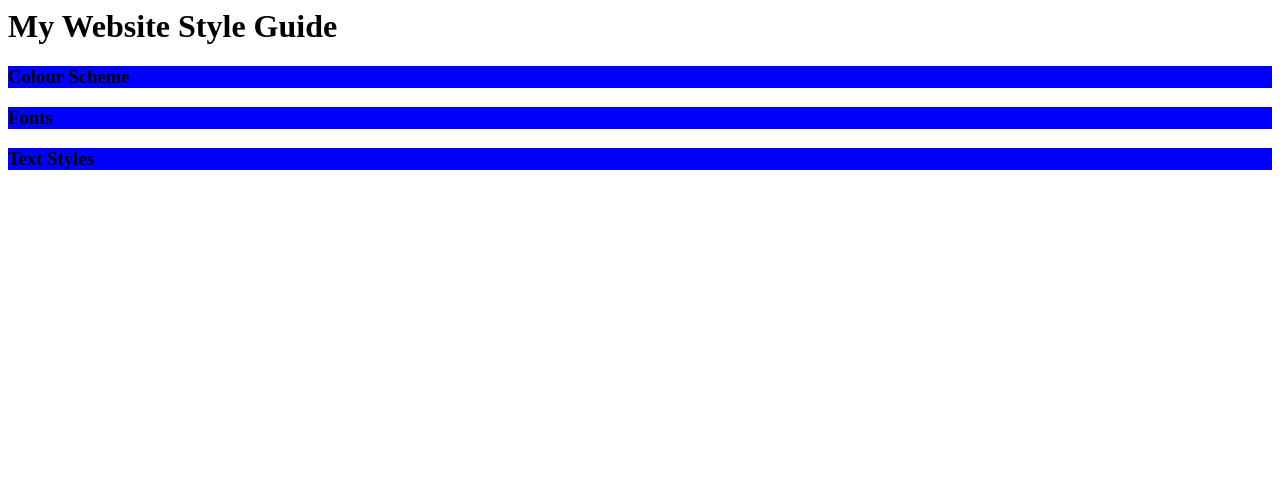
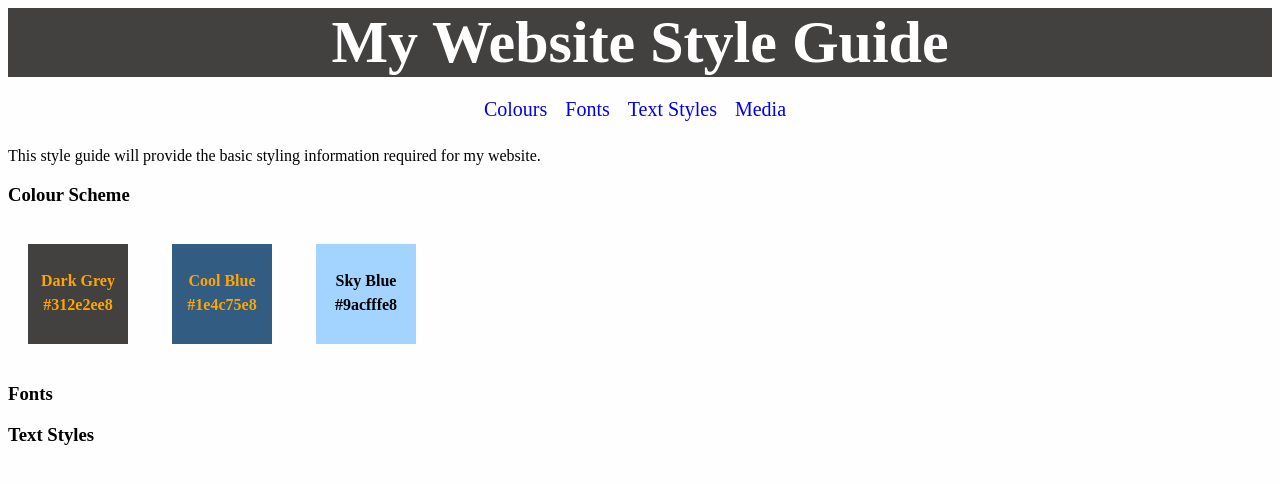
Before and after one commit to CH-MinuteMaker/Project-6---Style-Guide, a plain HTML site: page index.html in a window 1280 px wide. Drawn offline with Linux system fonts and the light colour scheme.

Commit message:
added navbar and colors section

```diff
--- a/index.html
+++ b/index.html
@@ -10,16 +10,32 @@
         <h1>My Website Style Guide</h1>
     </header>
 
-    <section id="colors">
-        <h3 class="section_heading">Colour Scheme</h3>
+    <nav>
+        <ul>
+            <li><a href="#">Colours</a></li>
+            <li><a href="#">Fonts</a></li>
+            <li><a href="#">Text Styles</a></li>
+            <li><a href="#">Media</a></li>
+        </ul>
+    </nav>
+
+    <section class="section" id="about">
+        <p>This style guide will provide the basic styling information required for my website.</p>
     </section>
 
-    <section id="fonts">
-        <h3 class="section_heading">Fonts</h3>
+    <section class="section">
+        <h3 class="section_heading" id="colours">Colour Scheme</h3>
+            <p class="colorbox" id="darkgrey">Dark Grey<br>#312e2ee8</p>
+            <p class="colorbox" id="coolblue">Cool Blue <br>#1e4c75e8</p>
+            <p class="colorbox" id="skyblue">Sky Blue <br>#9acfffe8</p>
     </section>
 
-    <section>
-        <h3 class="section_heading">Text Styles</h3>
+    <section class="section">
+        <h3 class="section_heading" id="fonts">Fonts</h3>
+    </section>
+
+    <section class="section">
+        <h3 class="section_heading" id="textstyles">Text Styles</h3>
     </section>
 </body>
 </html>
--- a/style.css
+++ b/style.css
@@ -1,23 +1,96 @@
-/* Entire Sheet */
-
-/* Header */
+body {
+    background-color: rgba(254, 254, 254, 0.91);
+}
 
 /* Header elements */
 
 h1 {
-
+    background-color: rgba(49, 46, 46, 0.91);
+    color: rgba(255, 255, 255, 1);
+    text-align: center;
+    display: inline-block;
+    margin-top: 0px;
+    margin-bottom: 10px;
+    width: 100%;
+    font-size: 60px;
 }
 
-h2 {
-
+/*Navbar */
+nav {
+    display: inline;
 }
 
-h3 {
-    background-color: blue;
+nav ul {
+    list-style-type: none;
+    text-align: center;
+    padding: 0;
+    margin: 0;
+}
+
+nav ul li {
+    display: inline-block;
+    margin-right: 10px;
+    padding: 2px;
+    font-size: 20px;
+    height: 40px;
+    line-height: 40px; /*setting this to the same as the height has veritcally aligned the li elements correctly */
+}
+
+nav a {
+    text-decoration: none;
+}
+
+nav a:hover {
+    text-decoration: underline;
+    cursor: pointer;
 }
 
 /* Section Headings */
 
 /* Sections */
 
+/* Colours */
+
+.colorbox {
+    font-weight: 900;
+    color: orange;
+}
+
+#darkgrey {
+    background-color: #312e2ee8;
+    display: inline-block;
+    height: 100px;
+    width: 100px;
+    text-align: center;
+    box-sizing: border-box;
+    padding-top: 25px;
+    margin: 20px;
+    line-height: 1.5;
+}
+
+#coolblue {
+    background-color: #1e4c75e8;
+    display: inline-block;
+    height: 100px;
+    width: 100px;
+    text-align: center;
+    box-sizing: border-box;
+    padding-top: 25px;
+    margin: 20px;
+    line-height: 1.5;
+}
+
+#skyblue {
+    background-color: #9acfffe8;
+    display: inline-block;
+    height: 100px;
+    width: 100px;
+    text-align: center;
+    box-sizing: border-box;
+    padding-top: 25px;
+    margin: 20px;
+    line-height: 1.5;
+    color: #000;
+}
+
 /* Footer */
```
